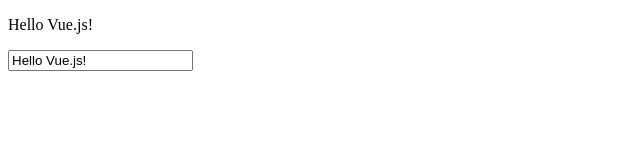
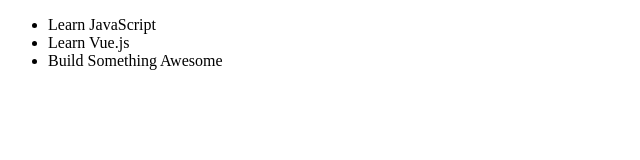
Before and after one commit to shiraco/frontend-sandbox, a plain HTML site: page index.html in a window 1280 px wide. Shown: the whole page, without its empty margins (0-640 px from the left). Drawn offline with nearby package versions, Linux system fonts and the light colour scheme.

Commit message:
Render a List

```diff
--- a/index.html
+++ b/index.html
@@ -7,10 +7,12 @@
 </head>
 
 <body>
-
   <div id="app">
-      <p>{{ message }}</p>
-      <input v-model="message">
+    <ul>
+      <li v-for="todo in todos">
+        {{ todo.text }}
+      </li>
+    </ul>
   </div>
 
   <script src="https://cdn.jsdelivr.net/vue/latest/vue.js"></script>
--- a/index.js
+++ b/index.js
@@ -1,6 +1,10 @@
 new Vue({
-    el: '#app',
-    data: {
-        message: 'Hello Vue.js!'
-    }
+  el: '#app',
+  data: {
+    todos: [
+      { text: 'Learn JavaScript' },
+      { text: 'Learn Vue.js' },
+      { text: 'Build Something Awesome' }
+    ]
+  }
 })
```
